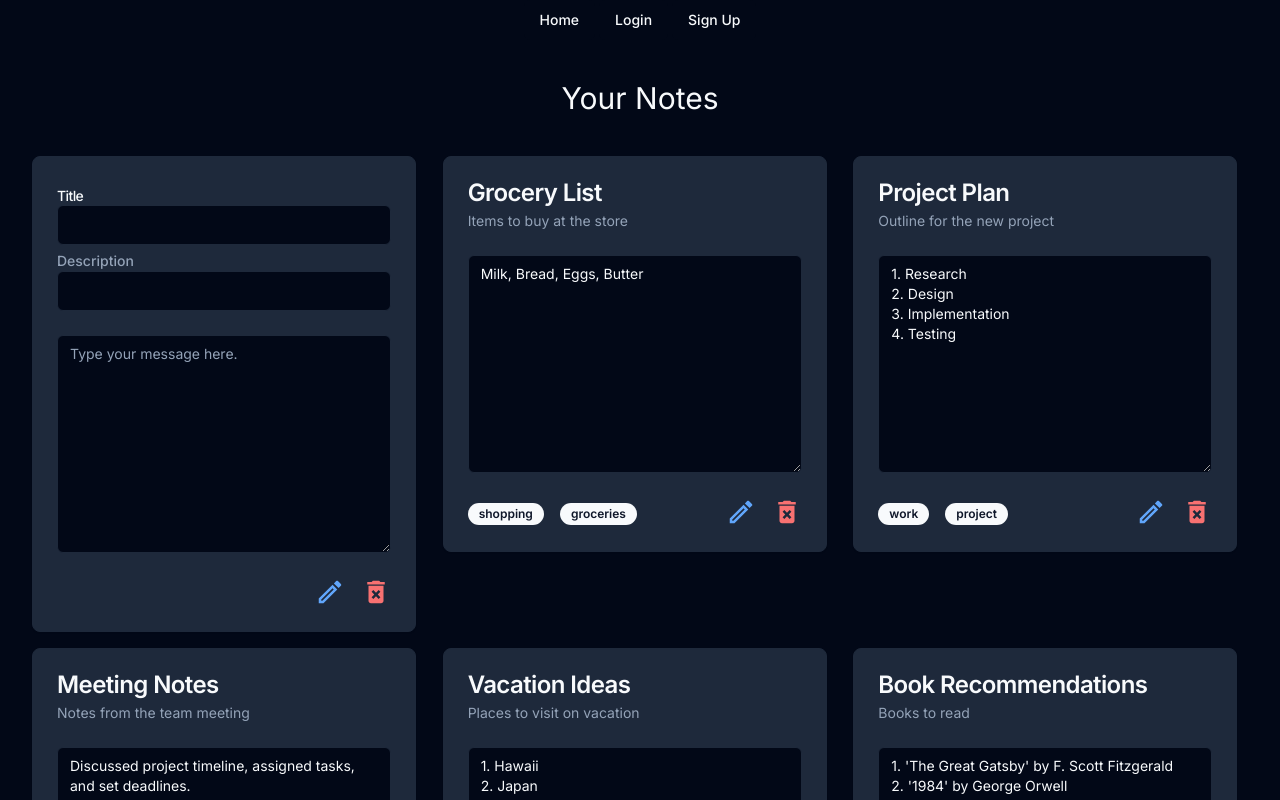
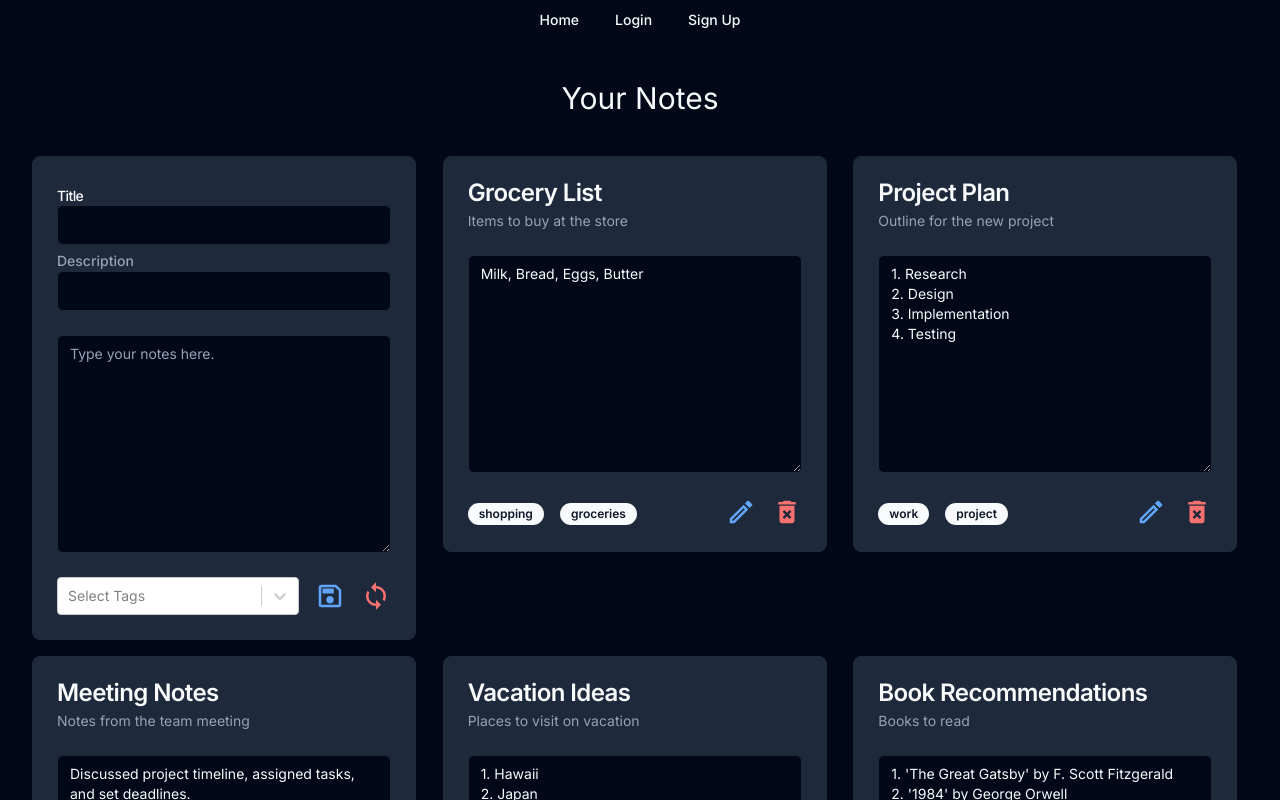
Before and after one commit to GearHead87/NoteFlow, a Next.js app: page /notes in a window 1280 px wide. Shown: the top 800 px of the page. Built offline with nearby package versions, Linux system fonts and the light colour scheme; no server answers.

Commit message:
add new notes form added

```diff
--- /dev/null
+++ b/src/app/api/notes/route.js
@@ -0,0 +1,29 @@
+import { connectDB } from "@/lib/connectDB";
+import { NextResponse } from "next/server";
+
+export const POST = async (request) => {
+	const noteData = await request.json();
+	const newNoteData = {
+		...noteData,
+		createdAt: new Date(),
+		updatedAt: new Date(),
+		status: "active",
+	};
+	console.log(newNoteData);
+	try {
+		const db = await connectDB();
+		const notesCollection = db.collection("notes");
+		const result = await notesCollection.insertOne(noteData);
+		return NextResponse.json({ message: "Note Saved" }, { status: 201 });
+	} catch (error) {
+		console.log(error);
+		return NextResponse.json(
+			{ message: "Something Went Wrong", error },
+			{ status: 500 }
+		);
+	}
+};
+
+export const GET = async (request) => {
+	return NextResponse.json({ message: "note routes" });
+};
--- a/src/app/notes/page.jsx
+++ b/src/app/notes/page.jsx
@@ -116,7 +116,7 @@ const NotePage = () => {
 			<div className="grid grid-cols-3 gap-4">
 				<NoteAddForm />
 				{notes.map((note) => (
-					<NoteCard note={note} />
+					<NoteCard key={note.id} note={note} />
 				))}
 			</div>
 		</div>
--- a/src/components/Form/NoteAddForm.jsx
+++ b/src/components/Form/NoteAddForm.jsx
@@ -1,3 +1,4 @@
+"use client";
 import {
 	Card,
 	CardContent,
@@ -8,36 +9,130 @@ import {
 } from "@/components/ui/card";
 import { Textarea } from "@/components/ui/textarea";
 import { Badge } from "@/components/ui/badge";
-import { MdOutlineMode, MdDeleteForever } from "react-icons/md";
+import {
+	MdOutlineMode,
+	MdDeleteForever,
+	MdOutlineLoop,
+	MdOutlineSave,
+} from "react-icons/md";
 import { Input } from "../ui/input";
 import { Label } from "../ui/label";
+import Select from "react-select";
+import CreatableSelect from "react-select/creatable";
+import { useState } from "react";
+import { useForm } from "react-hook-form";
+import useAxiosCommon from "@/hooks/useAxiosCommon";
+import { useSession } from "next-auth/react";
+import toast from "react-hot-toast";
+
+const options = [
+	{ value: "work", label: "Work" },
+	{ value: "personal", label: "Personal" },
+	{ value: "urgent", label: "Urgent" },
+	{ value: "shopping", label: "Shopping" },
+	{ value: "ideas", label: "Ideas" },
+	{ value: "other", label: "Other" },
+];
 
 const NoteAddForm = () => {
+	const [selectedTags, setSelectedTags] = useState([]);
+	const { data: currentUser, status } = useSession();
+	const handleTagsChange = (selectedOptions) => {
+		setSelectedTags(selectedOptions);
+	};
+	const {
+		register,
+		handleSubmit,
+		watch,
+		reset,
+		formState: { errors },
+	} = useForm();
+	const axiosCommon = useAxiosCommon();
+
+	const onSubmit = async (data) => {
+		const noteData = {
+			title: data.title,
+			description: data.description,
+			content: data.content,
+			author: currentUser?.user?.email,
+			tags: selectedTags.map((tag) => tag.value),
+		};
+		console.log(noteData);
+		try {
+			const { data, status } = await axiosCommon.post("/api/notes", noteData);
+			toast(`${data.message}`, {
+				icon: "✅",
+				style: {
+					borderRadius: "10px",
+					background: "#333",
+					color: "#fff",
+				},
+			});
+			reset();
+			setSelectedTags([]);
+		} catch (error) {
+			console.log(error);
+			toast(`${errorMessage}`, {
+				icon: "❌",
+				style: {
+					borderRadius: "10px",
+					background: "#333",
+					color: "#fff",
+				},
+			});
+		}
+	};
+
 	return (
 		<div className="max-w-sm">
 			<Card className="bg-slate-800">
+				<form onSubmit={handleSubmit(onSubmit)}>
 					<CardHeader>
 						<CardTitle>
 							<Label htmlFor="Title">Title</Label>
-						<Input />
+							<Input {...register("title")} />
 						</CardTitle>
 						<CardDescription>
 							<Label htmlFor="Description">Description</Label>
-						<Input />
+							<Input {...register("description")} />
 						</CardDescription>
 					</CardHeader>
 					<CardContent>
-					<Textarea rows="10" placeholder="Type your message here." />
+						<Textarea
+							rows="10"
+							placeholder="Type your notes here."
+							{...register("content")}
+						/>
 					</CardContent>
 					<CardFooter className="flex items-center justify-between">
-					<div className="space-x-4">
+						<div className="space-x-4 w-full">
 							{/* Add select field for tags */}
+							<CreatableSelect
+								isMulti
+								name="tags"
+								options={options}
+								className="basic-multi-select text-sm text-black rounded-lg"
+								classNamePrefix="select"
+								value={selectedTags}
+								onChange={handleTagsChange}
+								placeholder="Select Tags"
+							/>
 						</div>
 						<div className="flex text-3xl">
-						<MdOutlineMode className="text-blue-400 hover:bg-slate-600 rounded-lg mr-4" />
-						<MdDeleteForever className="text-red-400 hover:bg-slate-600 rounded-lg" />
+							<button type="submit">
+								<MdOutlineSave className="text-blue-400 hover:bg-slate-600 rounded-lg mx-4" />
+							</button>
+							<div
+								onClick={() => {
+									reset();
+									setSelectedTags([]);
+								}}
+							>
+								<MdOutlineLoop className="text-red-400 hover:bg-slate-600 rounded-lg" />
+							</div>
 						</div>
 					</CardFooter>
+				</form>
 			</Card>
 		</div>
 	);
```
Lines whose indentation alone changed are shown as unchanged.
